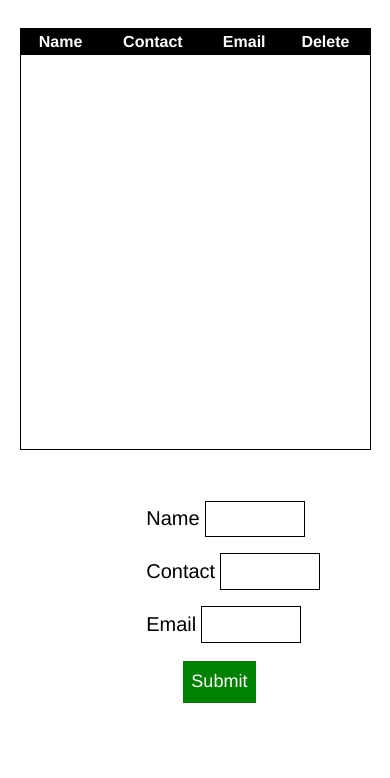
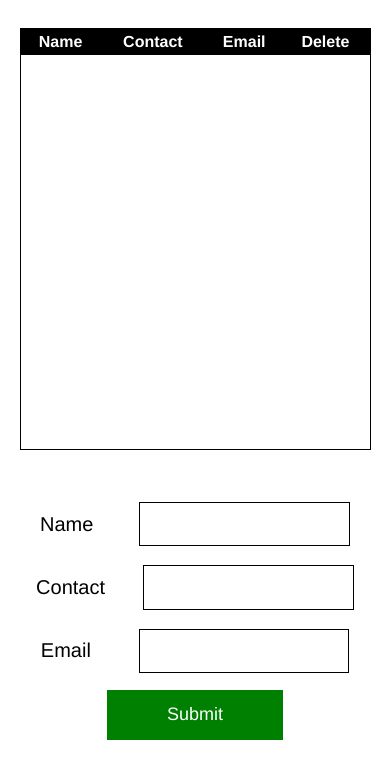
Before and after one commit to Adic999/localStorage_table, a plain HTML site: page index.html in a window 390 px wide. Shown: the part 56-834 px from the top of the page. Drawn offline with Linux system fonts and the light colour scheme.

Commit message:
added more media queries

```diff
--- a/style.css
+++ b/style.css
@@ -111,12 +111,12 @@ tbody>:nth-child(odd){
 
 @media all and (max-width: 500px){
     .submit-btn{
-        width: 75%;
-        margin-top: 10%;
+        width: 50%;
+        left: 25%;
     }
 
     #name, #contact, #email {
-        width: 100px;
+        width: 60%;
         margin-left: 5px;
     }
 
@@ -126,5 +126,23 @@ tbody>:nth-child(odd){
         overflow: hidden;
     }
 
+    .form-container{
+        left: 5%;
+        width: 90%;
+        bottom: 5%;
+        height: 30vh;
+    }
+
+    .form{
+        position: absolute;
+        left: 0%;
+        width: 100%;
+    }
+
+    .noti-sec{
+        width: 50%;
+        left: 25%;
+        bottom: 36%;
+    }
 
 }
```
